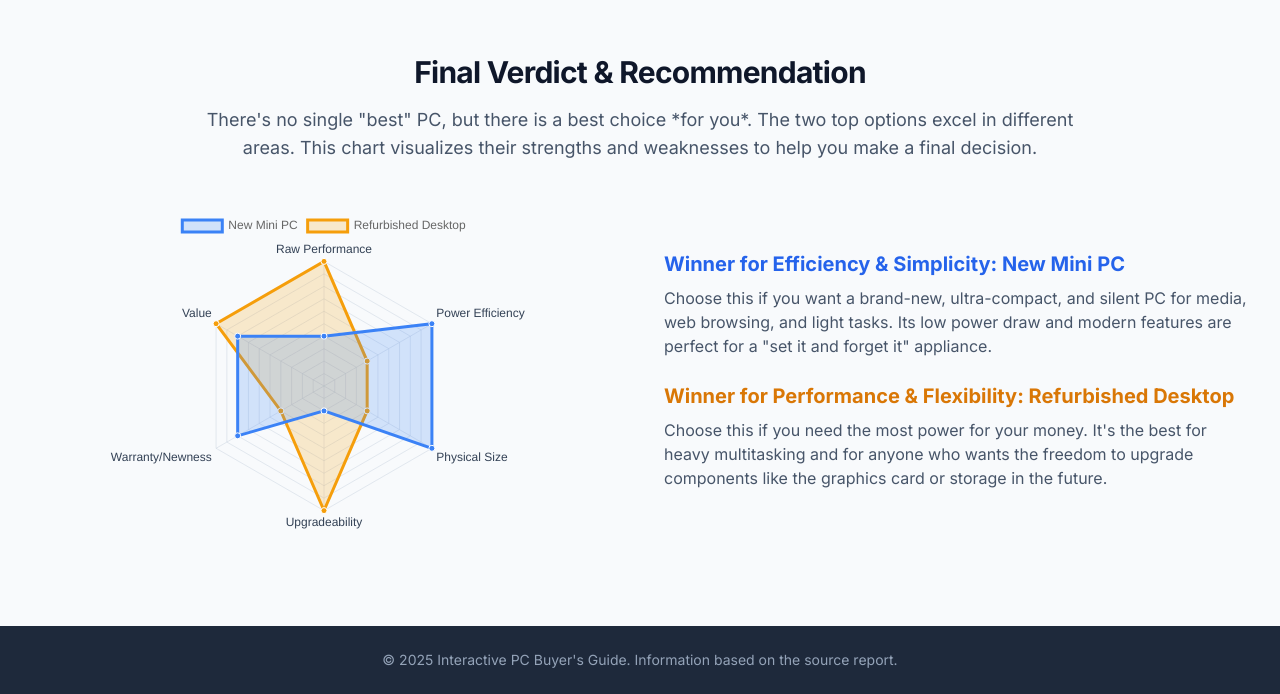
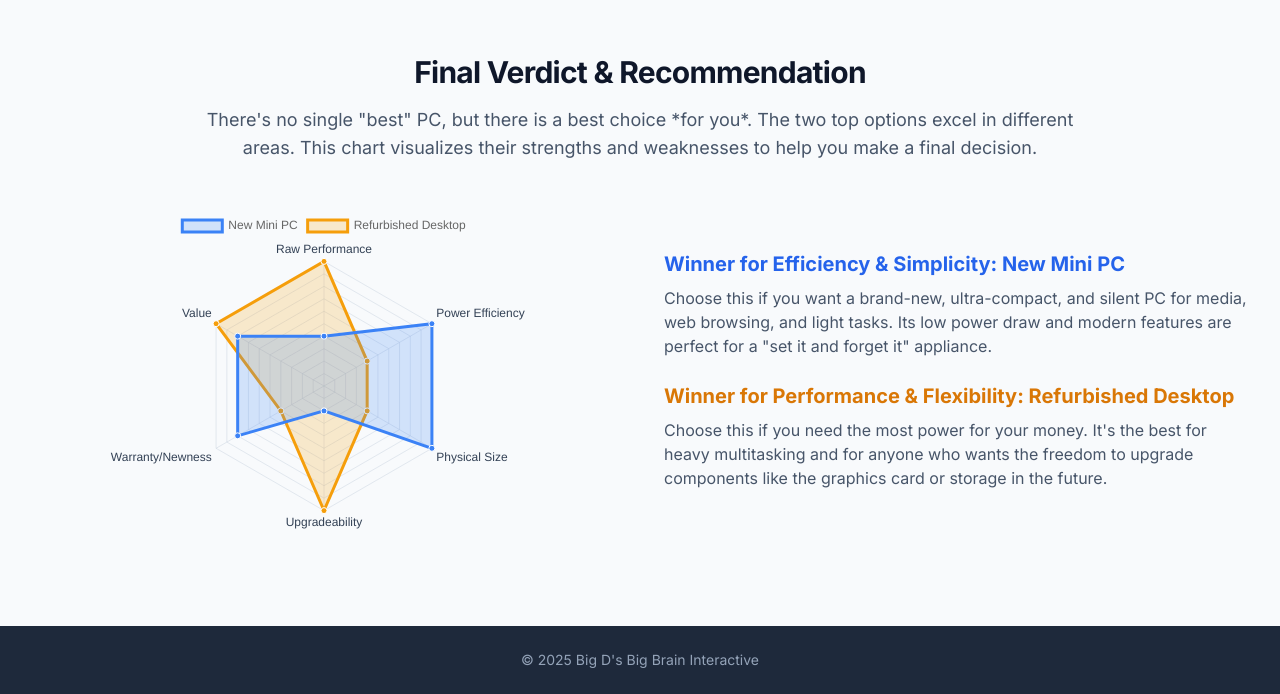
Before and after one commit to DerrickKlindt/derrickklindt.github.io, a plain HTML site: page index.html in a window 1280 px wide. Shown: the part 3800-4494 px from the top of the page. Drawn offline with nearby package versions, Linux system fonts and the light colour scheme.

Commit message:
Update index.html

```diff
--- a/index.html
+++ b/index.html
@@ -283,7 +283,7 @@
 
     <footer class="bg-slate-800 text-slate-400">
         <div class="container mx-auto px-4 sm:px-6 lg:px-8 py-6 text-center text-sm">
-            <p>&copy; 2025 Interactive PC Buyer's Guide. Information based on the source report.</p>
+            <p>&copy; 2025 Big D's Big Brain Interactive</p>
         </div>
     </footer>
 
```
